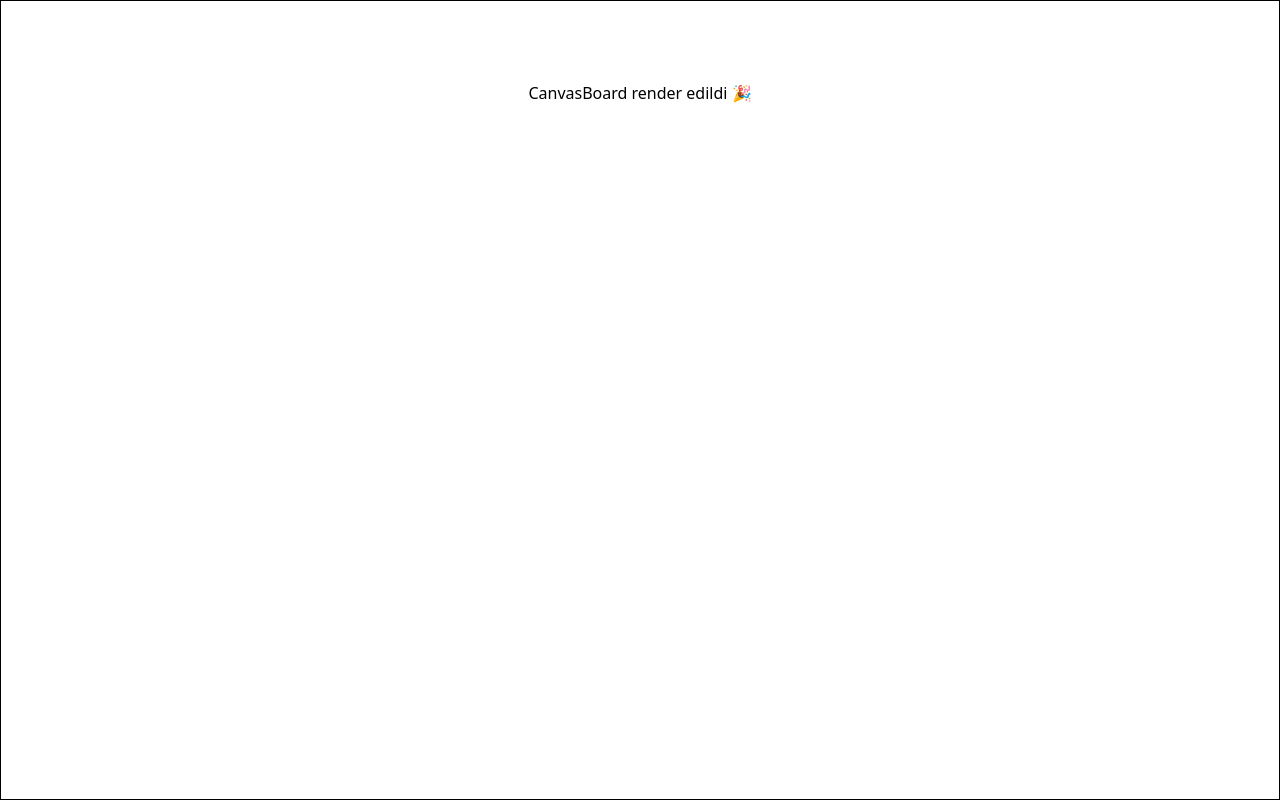
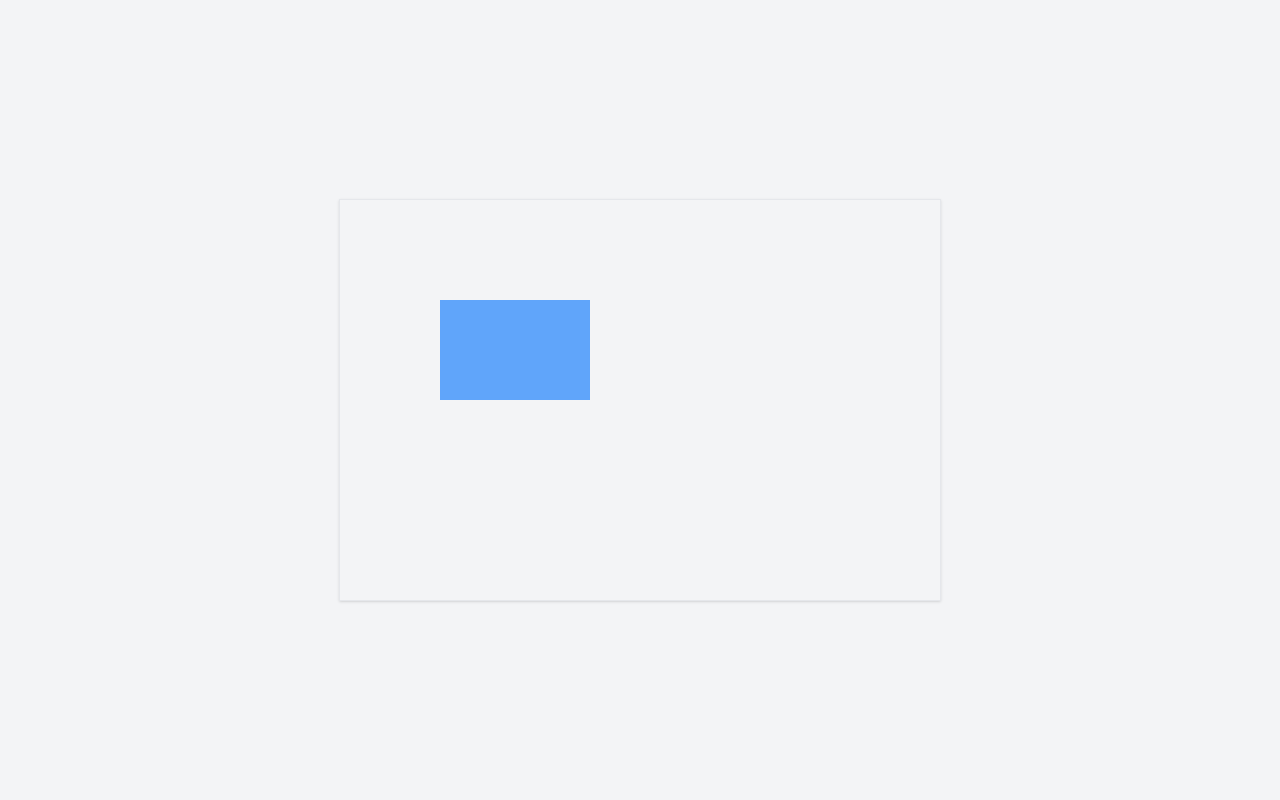
Before and after one commit to enginalemdar/unitcanvas, a React (Vite) app: page / in a window 1280 px wide. Built offline with nearby package versions, Linux system fonts and the light colour scheme.

Commit message:
Update CanvasBoard.tsx

```diff
--- a/src/components/CanvasBoard.tsx
+++ b/src/components/CanvasBoard.tsx
@@ -1,7 +1,20 @@
+import { Stage, Layer, Rect } from 'react-konva';
+
 const CanvasBoard = () => {
   return (
-    <div style={{ background: 'white', border: '1px solid black', width: '100%', height: '100%' }}>
-      <h2 style={{ textAlign: 'center', marginTop: '10vh' }}>CanvasBoard render edildi 🎉</h2>
+    <div className="flex-1 flex justify-center items-center">
+      <Stage width={600} height={400} className="border shadow">
+        <Layer>
+          <Rect
+            x={100}
+            y={100}
+            width={150}
+            height={100}
+            fill="#60A5FA"
+            draggable
+          />
+        </Layer>
+      </Stage>
     </div>
   );
 };
```
